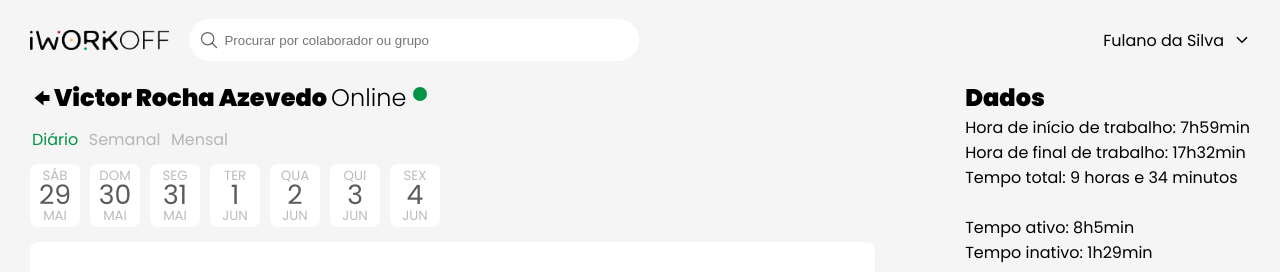
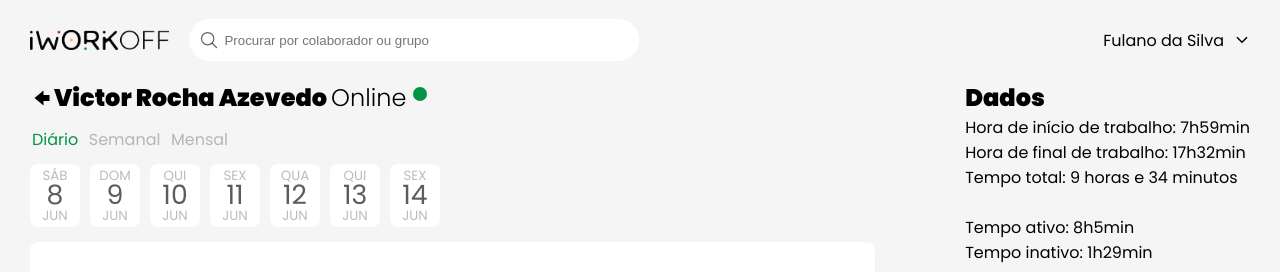
Before and after one commit to abnerjs/iworkoff, a React (Create React App) app: page /home in a window 1280 px wide. Shown: the top 272 px of the page. Built offline with nearby package versions, Linux system fonts and the light colour scheme.

Commit message:
local storage date saver

```diff
--- a/src/components/dateControls/Diaria.jsx
+++ b/src/components/dateControls/Diaria.jsx
@@ -1,47 +1,56 @@
 /* eslint-disable import/no-anonymous-default-export */
-import React from 'react'
+import React, { useEffect, useState } from 'react'
 import DiaCard from './DiaCard'
 import './Diaria.css'
 
 export default props => {
+    const [daySelect, setDaySelect] = useState(
+        localStorage.getItem('daySelect') ? new Date(localStorage.getItem('daySelect')) : new Date()
+    )
+    useEffect(() => {
+        localStorage.setItem('daySelect', daySelect)
+    }, [daySelect]);
+
+    console.log(daySelect)
+
     const semana = ['DOM', 'SEG', 'TER', 'QUA', 'QUI', 'SEX', 'SÁB']
     const meses = ['JAN', 'FEV', 'MAR', 'ABR', 'MAI', 'JUN', 'JUL', 'AGO', 'SET', 'OUT', 'NOV', 'DEZ']
     return (
         <div className='diaria'>
             <DiaCard
-                dia={(new Date(props.timeline[0].initialTime.getTime()-(3 * 24 * 60 * 60 * 1000))).getDate()}
-                mes={meses[(new Date(props.timeline[0].initialTime.getTime()-(3 * 24 * 60 * 60 * 1000))).getMonth()]}
+                dia={(new Date(daySelect.getTime() - (3 * 24 * 60 * 60 * 1000))).getDate()}
+                mes={meses[new Date(daySelect.getTime() - (3 * 24 * 60 * 60 * 1000)).getMonth()]}
                 sem={semana[(props.timeline[0].initialTime.getDay() - 3 + 7) % 7]}
-
             />
             <DiaCard
-                dia={(new Date(props.timeline[0].initialTime.getTime()-(2 * 24 * 60 * 60 * 1000))).getDate()}
-                mes={meses[(new Date(props.timeline[0].initialTime.getTime()-(2 * 24 * 60 * 60 * 1000))).getMonth()]}
+                dia={(new Date(daySelect.getTime() - (2 * 24 * 60 * 60 * 1000))).getDate()}
+                mes={meses[new Date(daySelect.getTime() - (2 * 24 * 60 * 60 * 1000)).getMonth()]}
                 sem={semana[props.timeline[0].initialTime.getDay() - 2 + 7 % 7]}
             />
             <DiaCard
-                dia={(new Date(props.timeline[0].initialTime.getTime()-(1 * 24 * 60 * 60 * 1000))).getDate()}
-                mes={meses[(new Date(props.timeline[0].initialTime.getTime()-(1 * 24 * 60 * 60 * 1000))).getMonth()]}
-                sem={semana[props.timeline[0].initialTime.getDay() - 1 + 7 % 7]}
+                dia={(new Date(daySelect.getTime() - (1 * 24 * 60 * 60 * 1000))).getDate()}
+                mes={meses[new Date(daySelect.getTime() - (1 * 24 * 60 * 60 * 1000)).getMonth()]}
+                sem={semana[daySelect.getDay() - 1 + 7 % 7]}
             />
             <DiaCard
-                dia={props.timeline[0].initialTime.getDate()}
-                mes={meses[props.timeline[0].initialTime.getMonth()]}
-                sem={semana[props.timeline[0].initialTime.getDay()]}
+                className='active'
+                dia={daySelect.getDate()}
+                mes={meses[daySelect.getMonth()]}
+                sem={semana[daySelect.getDay()]}
             />
             <DiaCard
-                dia={(new Date(props.timeline[0].initialTime.getTime()+(1 * 24 * 60 * 60 * 1000))).getDate()}
-                mes={meses[(new Date(props.timeline[0].initialTime.getTime()+(1 * 24 * 60 * 60 * 1000))).getMonth()]}
+                dia={(new Date(daySelect.getTime() + (1 * 24 * 60 * 60 * 1000))).getDate()}
+                mes={meses[new Date(daySelect.getTime() + (1 * 24 * 60 * 60 * 1000)).getMonth()]}
                 sem={semana[(props.timeline[0].initialTime.getDay() + 1) % 7]}
             />
             <DiaCard
-                dia={(new Date(props.timeline[0].initialTime.getTime()+(2 * 24 * 60 * 60 * 1000))).getDate()}
-                mes={meses[(new Date(props.timeline[0].initialTime.getTime()+(2 * 24 * 60 * 60 * 1000))).getMonth()]}
+                dia={(new Date(daySelect.getTime() + (2 * 24 * 60 * 60 * 1000))).getDate()}
+                mes={meses[new Date(daySelect.getTime() + (2 * 24 * 60 * 60 * 1000)).getMonth()]}
                 sem={semana[(props.timeline[0].initialTime.getDay() + 2) % 7]}
             />
             <DiaCard
-                dia={(new Date(props.timeline[0].initialTime.getTime()+(3 * 24 * 60 * 60 * 1000))).getDate()}
-                mes={meses[(new Date(props.timeline[0].initialTime.getTime()+(3 * 24 * 60 * 60 * 1000))).getMonth()]}
+                dia={(new Date(daySelect.getTime() + (3 * 24 * 60 * 60 * 1000))).getDate()}
+                mes={meses[new Date(daySelect.getTime() + (3 * 24 * 60 * 60 * 1000)).getMonth()]}
                 sem={semana[(props.timeline[0].initialTime.getDay() + 3) % 7]}
             />
         </div>
```
